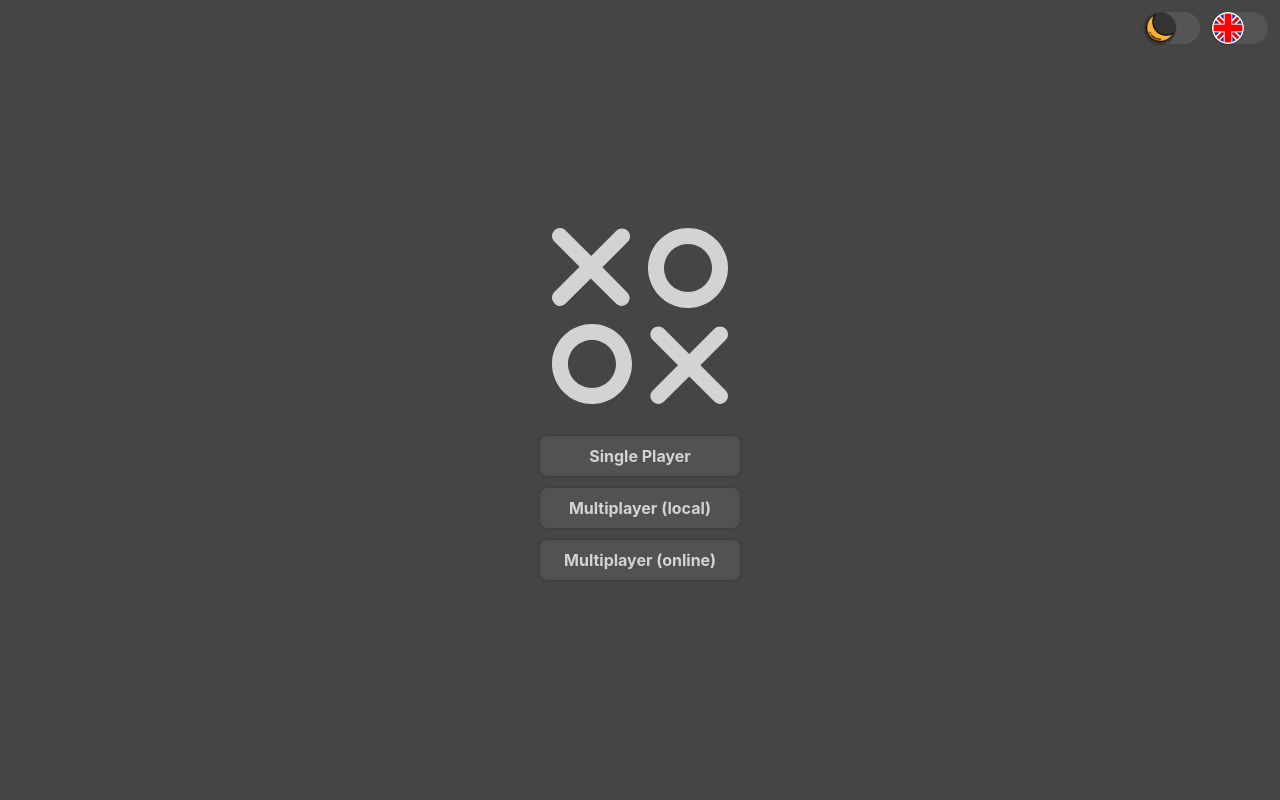
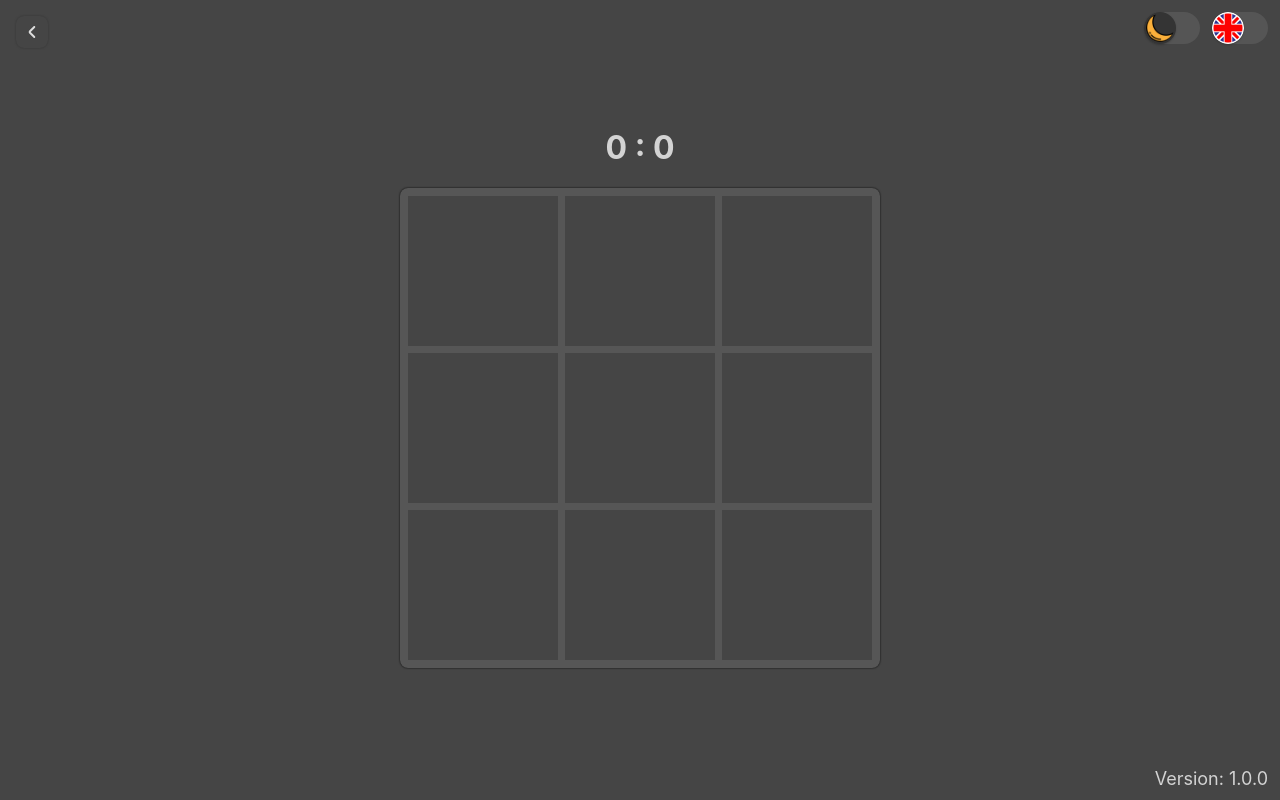
Before and after one commit to MSzostaq/tic-tac-toe, a React (Create React App) app: page /#/singleplayer in a window 1280 px wide. Before the commit this address led to /#/. Built offline with nearby package versions, Linux system fonts and the light colour scheme.

Commit message:
added game version

```diff
--- a/src/views/Game.jsx
+++ b/src/views/Game.jsx
@@ -44,6 +44,14 @@ const NextMove = styled.p`
   margin-bottom: 24px;
 `;
 
+const Version = styled.p`
+  color: ${({ theme }) => theme.colors.text};
+  font-size: ${({ theme }) => theme.fontSize.l};
+  position: fixed;
+  bottom: 12px;
+  right: 12px;
+`;
+
 const Game = ({ modeId }) => {
   const dispatch = useDispatch();
   const game = useSelector(getGame);
@@ -79,6 +87,7 @@ const Game = ({ modeId }) => {
       </NextMove>
       <Board board={game.board} onCellClick={onBoardCellClick} />
       {game.winnerId !== null && <PlayAgainPopup />}
+      <Version>Version: 1.0.0</Version>
     </Wrapper>
   );
 };
--- a/src/views/Menu.jsx
+++ b/src/views/Menu.jsx
@@ -47,6 +47,14 @@ const StyledNavLink = styled(NavLink)`
   height: 100%;
 `;
 
+const Version = styled.p`
+  color: ${({ theme }) => theme.colors.text};
+  font-size: ${({ theme }) => theme.fontSize.l};
+  position: fixed;
+  bottom: 12px;
+  right: 12px;
+`;
+
 const Dashboard = () => {
   const { t } = useTranslation();
 
@@ -66,6 +74,7 @@ const Dashboard = () => {
           {t("multiplayer_online")}
         </StyledNavLink>
       </Button>
+      <Version>Version: 1.0.0</Version>
     </Wrapper>
   );
 };
```
